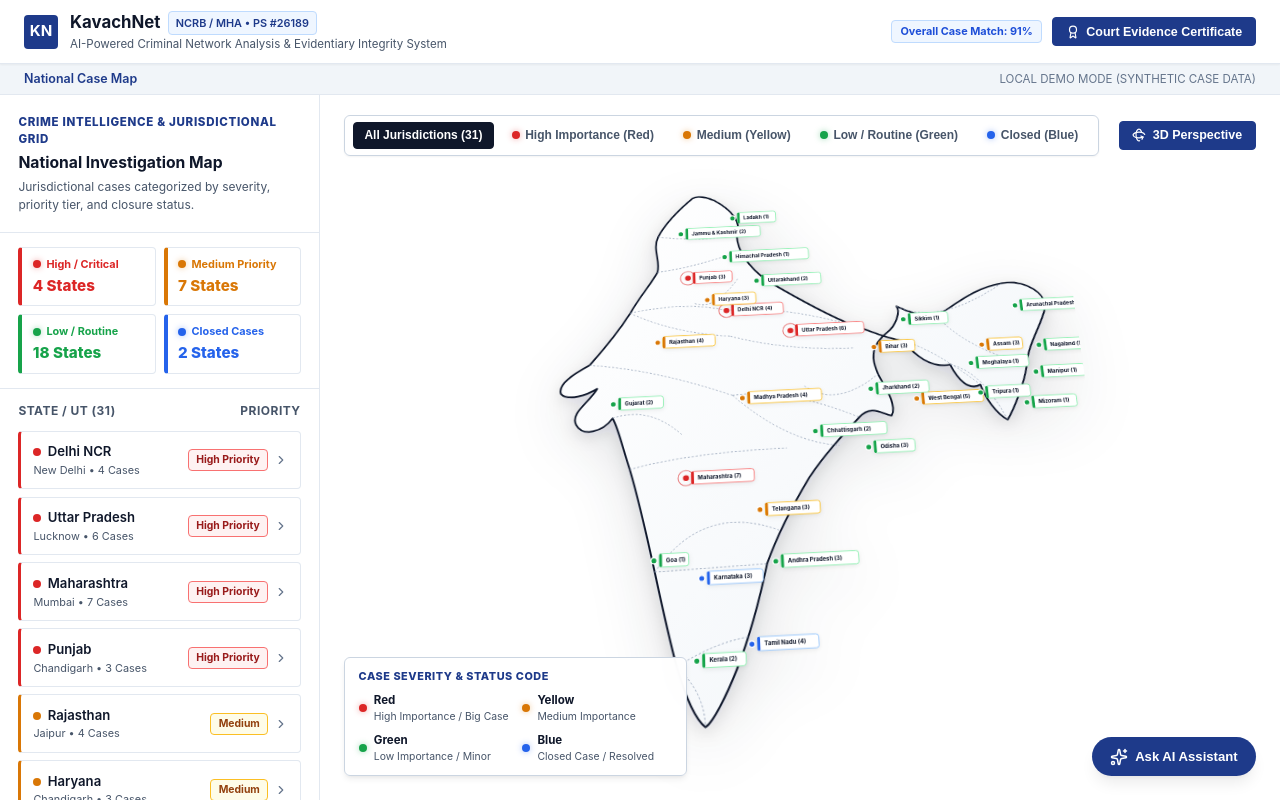
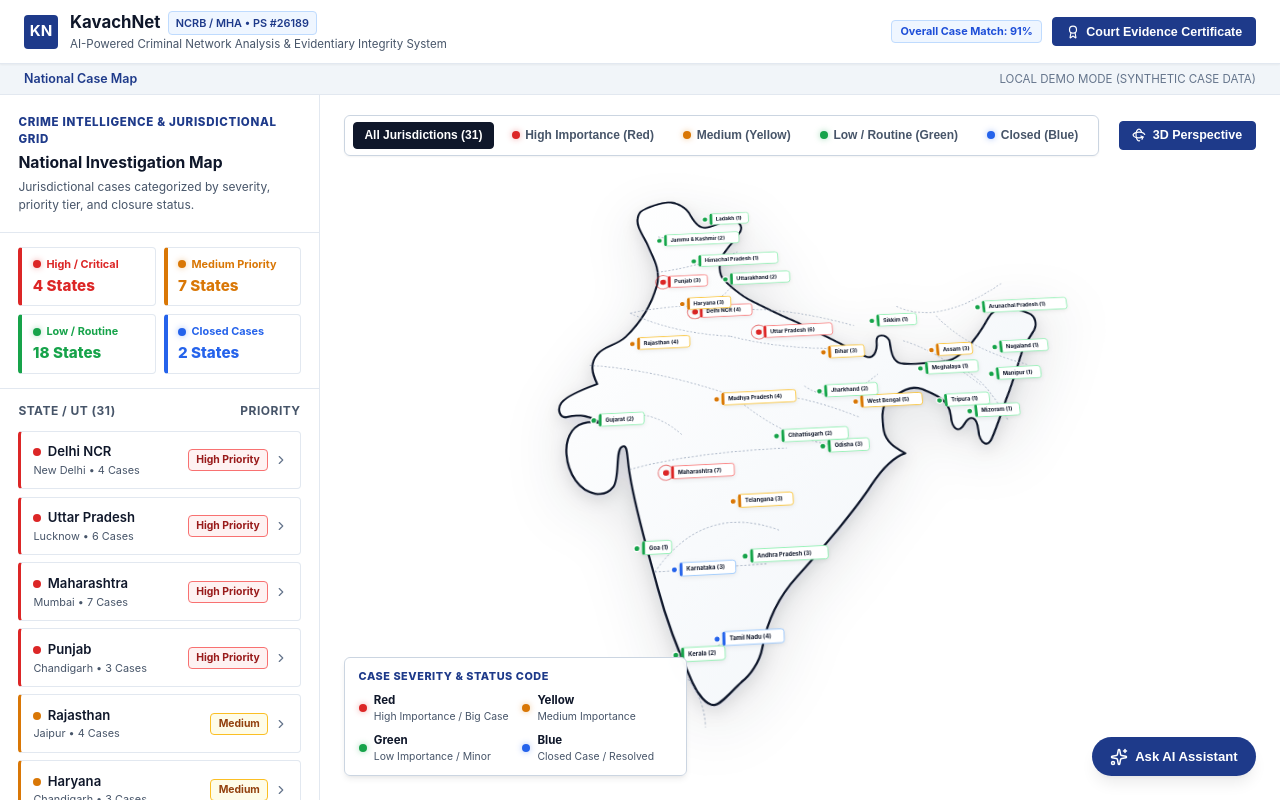
Before and after one commit to Yamadakun101/SIH2026, a React (Vite) app in the folder frontend/: page / in a window 1280 px wide. Built offline with nearby package versions, Linux system fonts and the light colour scheme.

Commit message:
feat(map): match exact silhouette geometry from user diagram with aligned regional coordinates

```diff
--- a/frontend/src/components/IndiaMap/IndiaMap.jsx
+++ b/frontend/src/components/IndiaMap/IndiaMap.jsx
@@ -58,43 +58,43 @@ const COLOR_TIERS = {
 // Standard normal India state coordinates & color-coordinated data
 const INDIA_REGIONS = [
   // 🔴 RED - HIGH IMPORTANCE / BIG CASES
-  { code: 'DL', name: 'Delhi NCR', capital: 'New Delhi', x: 345, y: 245, cases: 4, importance: 'HIGH', dominantCase: 'Kidnapping & Criminal Nexus (DL-2026-0412)' },
-  { code: 'UP', name: 'Uttar Pradesh', capital: 'Lucknow', x: 445, y: 285, cases: 6, importance: 'HIGH', dominantCase: 'Inter-State Arms Supply Syndicate' },
-  { code: 'MH', name: 'Maharashtra', capital: 'Mumbai', x: 275, y: 520, cases: 7, importance: 'HIGH', dominantCase: 'Organized Hawala & Money Laundering' },
-  { code: 'PB', name: 'Punjab', capital: 'Chandigarh', x: 285, y: 185, cases: 3, importance: 'HIGH', dominantCase: 'Cross-Border Drone Contraband Network' },
+  { code: 'DL', name: 'Delhi NCR', capital: 'New Delhi', x: 295, y: 245, cases: 4, importance: 'HIGH', dominantCase: 'Kidnapping & Criminal Nexus (DL-2026-0412)' },
+  { code: 'UP', name: 'Uttar Pradesh', capital: 'Lucknow', x: 395, y: 285, cases: 6, importance: 'HIGH', dominantCase: 'Inter-State Arms Supply Syndicate' },
+  { code: 'MH', name: 'Maharashtra', capital: 'Mumbai', x: 245, y: 510, cases: 7, importance: 'HIGH', dominantCase: 'Organized Hawala & Money Laundering' },
+  { code: 'PB', name: 'Punjab', capital: 'Chandigarh', x: 245, y: 190, cases: 3, importance: 'HIGH', dominantCase: 'Cross-Border Drone Contraband Network' },
 
   // 🟡 YELLOW - MEDIUM IMPORTANCE
-  { code: 'RJ', name: 'Rajasthan', capital: 'Jaipur', x: 235, y: 295, cases: 4, importance: 'MEDIUM', dominantCase: 'Recruitment & Examination Fraud' },
-  { code: 'HR', name: 'Haryana', capital: 'Chandigarh', x: 315, y: 225, cases: 3, importance: 'MEDIUM', dominantCase: 'Vehicle Re-Registration Racket' },
-  { code: 'WB', name: 'West Bengal', capital: 'Kolkata', x: 635, y: 410, cases: 5, importance: 'MEDIUM', dominantCase: 'Counterfeit Currency Circulation' },
-  { code: 'BR', name: 'Bihar', capital: 'Patna', x: 575, y: 320, cases: 3, importance: 'MEDIUM', dominantCase: 'Synthetic SIM Cloning Ring' },
-  { code: 'MP', name: 'Madhya Pradesh', capital: 'Bhopal', x: 365, y: 395, cases: 4, importance: 'MEDIUM', dominantCase: 'Mining Heavy Equipment Scam' },
-  { code: 'TG', name: 'Telangana', capital: 'Hyderabad', x: 385, y: 575, cases: 3, importance: 'MEDIUM', dominantCase: 'Crypto Investment Layering' },
-  { code: 'AS', name: 'Assam', capital: 'Dispur', x: 745, y: 325, cases: 3, importance: 'MEDIUM', dominantCase: 'Wildlife Transit Network' },
+  { code: 'RJ', name: 'Rajasthan', capital: 'Jaipur', x: 195, y: 295, cases: 4, importance: 'MEDIUM', dominantCase: 'Recruitment & Examination Fraud' },
+  { code: 'HR', name: 'Haryana', capital: 'Chandigarh', x: 275, y: 230, cases: 3, importance: 'MEDIUM', dominantCase: 'Vehicle Re-Registration Racket' },
+  { code: 'WB', name: 'West Bengal', capital: 'Kolkata', x: 540, y: 410, cases: 5, importance: 'MEDIUM', dominantCase: 'Counterfeit Currency Circulation' },
+  { code: 'BR', name: 'Bihar', capital: 'Patna', x: 495, y: 325, cases: 3, importance: 'MEDIUM', dominantCase: 'Synthetic SIM Cloning Ring' },
+  { code: 'MP', name: 'Madhya Pradesh', capital: 'Bhopal', x: 325, y: 395, cases: 4, importance: 'MEDIUM', dominantCase: 'Mining Heavy Equipment Scam' },
+  { code: 'TG', name: 'Telangana', capital: 'Hyderabad', x: 345, y: 560, cases: 3, importance: 'MEDIUM', dominantCase: 'Crypto Investment Layering' },
+  { code: 'AS', name: 'Assam', capital: 'Dispur', x: 665, y: 330, cases: 3, importance: 'MEDIUM', dominantCase: 'Wildlife Transit Network' },
 
   // 🟢 GREEN - LOW IMPORTANCE / MINOR CASES / ROUTINE
-  { code: 'GJ', name: 'Gujarat', capital: 'Gandhinagar', x: 165, y: 395, cases: 2, importance: 'LOW', dominantCase: 'Port Cargo Weight Discrepancy' },
-  { code: 'OR', name: 'Odisha', capital: 'Bhubaneswar', x: 555, y: 485, cases: 3, importance: 'LOW', dominantCase: 'Commercial Trademark Dispute' },
-  { code: 'CT', name: 'Chhattisgarh', capital: 'Raipur', x: 475, y: 455, cases: 2, importance: 'LOW', dominantCase: 'Highway Checkpost Log Audit' },
-  { code: 'JH', name: 'Jharkhand', capital: 'Ranchi', x: 565, y: 390, cases: 2, importance: 'LOW', dominantCase: 'Industrial Equipment Verification' },
-  { code: 'AP', name: 'Andhra Pradesh', capital: 'Amaravati', x: 405, y: 655, cases: 3, importance: 'LOW', dominantCase: 'Retail Counterfeit Brand Alert' },
-  { code: 'KL', name: 'Kerala', capital: 'Thiruvananthapuram', x: 285, y: 795, cases: 2, importance: 'LOW', dominantCase: 'Local Stamp Paper Forgery' },
-  { code: 'HP', name: 'Himachal Pradesh', capital: 'Shimla', x: 345, y: 150, cases: 1, importance: 'LOW', dominantCase: 'Tourist ID Verification Log' },
-  { code: 'UT', name: 'Uttarakhand', capital: 'Dehradun', x: 395, y: 195, cases: 2, importance: 'LOW', dominantCase: 'Toll Barrier Evasion Record' },
-  { code: 'JK', name: 'Jammu & Kashmir', capital: 'Srinagar', x: 275, y: 105, cases: 2, importance: 'LOW', dominantCase: 'Routine Entry Checkpoint Register' },
-  { code: 'LA', name: 'Ladakh', capital: 'Leh', x: 360, y: 80, cases: 1, importance: 'LOW', dominantCase: 'High Altitude Station Report' },
-  { code: 'GA', name: 'Goa', capital: 'Panaji', x: 225, y: 645, cases: 1, importance: 'LOW', dominantCase: 'Commercial Establishment Infraction' },
-  { code: 'SK', name: 'Sikkim', capital: 'Gangtok', x: 625, y: 275, cases: 1, importance: 'LOW', dominantCase: 'Border Transit Goods Inspection' },
-  { code: 'AR', name: 'Arunachal Pradesh', capital: 'Itanagar', x: 805, y: 260, cases: 1, importance: 'LOW', dominantCase: 'Regional Patrol Register' },
-  { code: 'ML', name: 'Meghalaya', capital: 'Shillong', x: 725, y: 355, cases: 1, importance: 'LOW', dominantCase: 'Timber Movement Permit Check' },
-  { code: 'NL', name: 'Nagaland', capital: 'Kohima', x: 835, y: 330, cases: 1, importance: 'LOW', dominantCase: 'Jurisdictional Boundary Log' },
-  { code: 'MN', name: 'Manipur', capital: 'Imphal', x: 825, y: 375, cases: 1, importance: 'LOW', dominantCase: 'Local Movement Permit Audit' },
-  { code: 'TR', name: 'Tripura', capital: 'Agartala', x: 735, y: 405, cases: 1, importance: 'LOW', dominantCase: 'Border Fencing Maintenance Log' },
-  { code: 'MZ', name: 'Mizoram', capital: 'Aizawl', x: 805, y: 425, cases: 1, importance: 'LOW', dominantCase: 'Routine Verification Dossier' },
+  { code: 'GJ', name: 'Gujarat', capital: 'Gandhinagar', x: 135, y: 420, cases: 2, importance: 'LOW', dominantCase: 'Port Cargo Weight Discrepancy' },
+  { code: 'OR', name: 'Odisha', capital: 'Bhubaneswar', x: 485, y: 480, cases: 3, importance: 'LOW', dominantCase: 'Commercial Trademark Dispute' },
+  { code: 'CT', name: 'Chhattisgarh', capital: 'Raipur', x: 415, y: 460, cases: 2, importance: 'LOW', dominantCase: 'Highway Checkpost Log Audit' },
+  { code: 'JH', name: 'Jharkhand', capital: 'Ranchi', x: 485, y: 390, cases: 2, importance: 'LOW', dominantCase: 'Industrial Equipment Verification' },
+  { code: 'AP', name: 'Andhra Pradesh', capital: 'Amaravati', x: 360, y: 645, cases: 3, importance: 'LOW', dominantCase: 'Retail Counterfeit Brand Alert' },
+  { code: 'KL', name: 'Kerala', capital: 'Thiruvananthapuram', x: 255, y: 785, cases: 2, importance: 'LOW', dominantCase: 'Local Stamp Paper Forgery' },
+  { code: 'HP', name: 'Himachal Pradesh', capital: 'Shimla', x: 295, y: 155, cases: 1, importance: 'LOW', dominantCase: 'Tourist ID Verification Log' },
+  { code: 'UT', name: 'Uttarakhand', capital: 'Dehradun', x: 345, y: 190, cases: 2, importance: 'LOW', dominantCase: 'Toll Barrier Evasion Record' },
+  { code: 'JK', name: 'Jammu & Kashmir', capital: 'Srinagar', x: 240, y: 115, cases: 2, importance: 'LOW', dominantCase: 'Routine Entry Checkpoint Register' },
+  { code: 'LA', name: 'Ladakh', capital: 'Leh', x: 315, y: 80, cases: 1, importance: 'LOW', dominantCase: 'High Altitude Station Report' },
+  { code: 'GA', name: 'Goa', capital: 'Panaji', x: 200, y: 625, cases: 1, importance: 'LOW', dominantCase: 'Commercial Establishment Infraction' },
+  { code: 'SK', name: 'Sikkim', capital: 'Gangtok', x: 575, y: 275, cases: 1, importance: 'LOW', dominantCase: 'Border Transit Goods Inspection' },
+  { code: 'AR', name: 'Arunachal Pradesh', capital: 'Itanagar', x: 745, y: 260, cases: 1, importance: 'LOW', dominantCase: 'Regional Patrol Register' },
+  { code: 'ML', name: 'Meghalaya', capital: 'Shillong', x: 645, y: 360, cases: 1, importance: 'LOW', dominantCase: 'Timber Movement Permit Check' },
+  { code: 'NL', name: 'Nagaland', capital: 'Kohima', x: 765, y: 330, cases: 1, importance: 'LOW', dominantCase: 'Jurisdictional Boundary Log' },
+  { code: 'MN', name: 'Manipur', capital: 'Imphal', x: 755, y: 375, cases: 1, importance: 'LOW', dominantCase: 'Local Movement Permit Audit' },
+  { code: 'TR', name: 'Tripura', capital: 'Agartala', x: 670, y: 415, cases: 1, importance: 'LOW', dominantCase: 'Border Fencing Maintenance Log' },
+  { code: 'MZ', name: 'Mizoram', capital: 'Aizawl', x: 715, y: 435, cases: 1, importance: 'LOW', dominantCase: 'Routine Verification Dossier' },
 
   // 🔵 BLUE - CLOSED CASES / RESOLVED / CHARGESHEETED
-  { code: 'KA', name: 'Karnataka', capital: 'Bengaluru', x: 295, y: 675, cases: 3, importance: 'CLOSED', dominantCase: 'SIM Box Gateway (Chargesheet Filed)' },
-  { code: 'TN', name: 'Tamil Nadu', capital: 'Chennai', x: 365, y: 775, cases: 4, importance: 'CLOSED', dominantCase: 'Spurious Pharma Network (Convicted)' }
+  { code: 'KA', name: 'Karnataka', capital: 'Bengaluru', x: 255, y: 660, cases: 3, importance: 'CLOSED', dominantCase: 'SIM Box Gateway (Chargesheet Filed)' },
+  { code: 'TN', name: 'Tamil Nadu', capital: 'Chennai', x: 315, y: 765, cases: 4, importance: 'CLOSED', dominantCase: 'Spurious Pharma Network (Convicted)' }
 ];
 
 export default function IndiaMap({ onSelectCase }) {
@@ -344,46 +344,62 @@ export default function IndiaMap({ onSelectCase }) {
               </filter>
             </defs>
 
-            {/* Main Authentic India Geographic Silhouette */}
+            {/* User Uploaded Exact Silhouette of India */}
             <path
               id="india-national-boundary"
-              d="M 295,40
-                 C 278,55 252,80 238,108
-                 C 228,130 242,152 236,172
-                 C 226,192 208,212 192,242
-                 C 172,275 152,300 128,328
-                 C 102,342 78,358 84,374
-                 C 94,386 124,378 140,368
-                 C 128,390 98,406 108,426
-                 C 118,446 148,440 164,418
-                 C 174,438 180,470 190,502
-                 C 204,552 216,612 226,662
-                 C 236,712 246,762 256,802
-                 C 266,838 280,876 295,888
-                 C 306,882 326,846 342,810
-                 C 362,764 378,714 392,658
-                 C 412,608 436,568 462,528
-                 C 488,492 518,462 544,436
-                 C 564,416 578,432 594,436
-                 C 604,420 588,390 578,366
-                 C 568,336 572,316 598,296
-                 C 612,286 622,262 616,252
-                 C 632,262 656,272 678,272
-                 C 708,256 742,226 788,220
-                 C 828,216 858,242 852,268
-                 C 842,298 818,328 812,362
-                 C 806,392 782,438 772,452
-                 C 756,442 742,416 736,392
-                 C 716,402 702,382 692,356
-                 C 662,362 636,336 622,312
-                 C 592,306 572,292 546,282
-                 C 506,262 462,232 412,196
-                 C 386,172 366,142 366,112
-                 C 376,86 356,62 332,46
-                 C 314,36 302,36 295,40 Z"
+              d="M 210,60
+                 C 220,52 245,45 255,45
+                 C 268,45 285,55 292,72
+                 C 298,85 305,95 315,95
+                 C 328,95 342,85 355,85
+                 C 368,85 378,92 372,105
+                 C 365,118 348,135 340,150
+                 C 335,162 335,180 342,190
+                 C 348,198 368,220 385,230
+                 C 405,242 425,255 450,268
+                 C 480,285 520,310 560,335
+                 C 572,342 580,330 580,310
+                 C 580,298 595,298 600,310
+                 C 602,325 600,345 615,350
+                 C 635,355 665,350 685,350
+                 C 705,350 735,320 760,280
+                 C 778,252 805,265 825,275
+                 C 835,280 838,295 828,308
+                 C 818,322 810,332 805,345
+                 C 798,362 785,395 775,415
+                 C 768,430 758,455 745,480
+                 C 738,495 725,492 725,465
+                 C 725,445 715,440 705,455
+                 C 695,470 685,465 685,440
+                 C 685,415 665,405 645,395
+                 C 625,385 605,402 590,412
+                 C 580,418 578,435 580,460
+                 C 582,482 602,492 610,498
+                 C 595,502 575,518 555,545
+                 C 530,580 475,640 435,680
+                 C 405,710 388,745 380,780
+                 C 375,802 360,820 348,828
+                 C 335,838 318,858 308,858
+                 C 298,858 285,842 278,825
+                 C 265,795 245,745 230,685
+                 C 215,625 198,565 190,510
+                 C 185,480 188,460 178,465
+                 C 168,470 175,515 165,528
+                 C 152,545 125,540 108,515
+                 C 92,490 88,455 102,435
+                 C 115,418 138,422 145,425
+                 C 132,412 112,408 95,412
+                 C 82,415 78,398 85,388
+                 C 95,375 125,365 140,360
+                 C 132,342 128,325 140,310
+                 C 152,295 168,298 185,282
+                 C 205,262 225,232 235,195
+                 C 242,168 228,142 222,125
+                 C 215,105 202,88 205,72
+                 C 206,65 208,62 210,60 Z"
               fill="url(#indiaMapGrad)"
               stroke="#0f172a"
-              strokeWidth="2.8"
+              strokeWidth="3.2"
               strokeLinejoin="round"
               filter="url(#mapElevationShadow)"
             />
```
